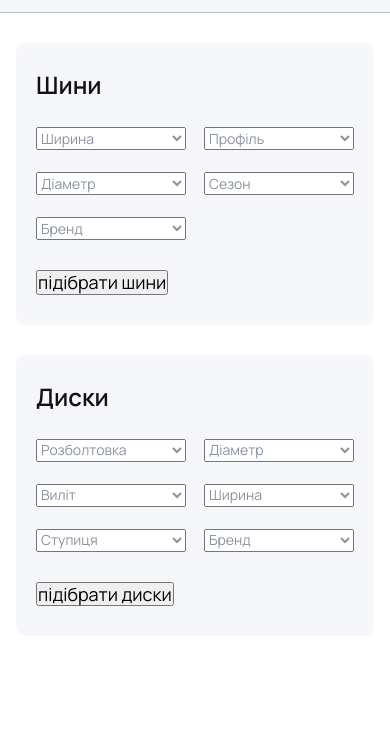
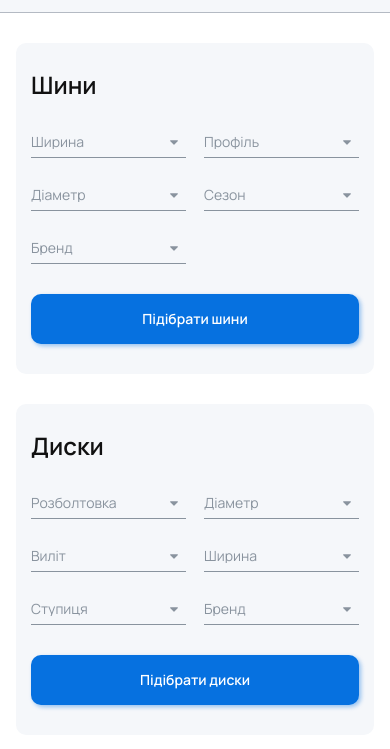
Before and after one commit to vtabashniuk/goauto.ua, a website built with webpack: page src/index.html in a window 390 px wide. Shown: the part 51-800 px from the top of the page. Built offline with nearby package versions, Linux system fonts and the light colour scheme.

Commit message:
add styles to form section for mobile-view

```diff
--- a/src/index.html
+++ b/src/index.html
@@ -158,7 +158,9 @@
             <option value="" class="tyres-option">Бренд</option>
           </select>
         </div>
-        <button type="button">підібрати шини</button>
+        <button type="button" class="form-button">
+          <span class="form-button-label">підібрати шини</span>
+        </button>
       </form>
       <form action="" class="form-wheels">
         <p class="form-title">диски</p>
@@ -186,7 +188,9 @@
             <option value="">Бренд</option>
           </select>
         </div>
-        <button type="button">підібрати диски</button>
+        <button type="button" class="form-button">
+          <span class="form-button-label">підібрати диски</span>
+        </button>
       </form>
     </section>
   </body>
--- /dev/null
+++ b/src/scss/buttons/_formButton.scss
@@ -0,0 +1,26 @@
+.form-button {
+  background-color: $accentColor;
+  border: none;
+  border-radius: 10px;
+  box-shadow: 2px 2px 4px rgba($accentColor, 0.4);;
+  color: $primaryBackgroundColor;
+  height: 50px;
+  padding: 16px 0;
+  width: 100%;
+
+  &-label {
+    display: block;
+    font-size: 14px;
+    font-weight: 600;
+    line-height: 1;
+
+    &::first-letter {
+      text-transform: uppercase;
+    }
+  }
+
+  &:active {
+    box-shadow: none;
+    transform: translateY(2px)
+  }
+}
--- a/src/scss/formSection/form.scss
+++ b/src/scss/formSection/form.scss
@@ -2,7 +2,7 @@
 .form-wheels {
   background-color: $secondaryBackgroundColor;
   border-radius: 10px;
-  padding: 30px 20px;
+  padding: 30px 15px;
 }
 
 .form-title {
@@ -21,7 +21,17 @@
   padding: 30px 0;
 
   select {
+    appearance: none;
+    background-color: $secondaryBackgroundColor;
+    background-image: url("../img/svg/iconCaretDown.svg");
+    background-position-x: calc(100% - 5px);
+    background-position-y: calc(100% - 8px);
+    background-repeat: no-repeat;
+    border: none;
+    border-bottom: 1px solid $secondaryTextColor;
     color: $secondaryTextColor;
     font-size: 14px;
+    line-height: 1;
+    padding: 8px 0;
   }
 }
--- a/src/scss/formSection/formContainer.scss
+++ b/src/scss/formSection/formContainer.scss
@@ -1,4 +1,5 @@
 @import './form';
+@import '../buttons/formButton';
 
 .form-container {
   display: flex;
```
Also changed, not shown: src/img/svg/iconCaretDown.svg (added).
